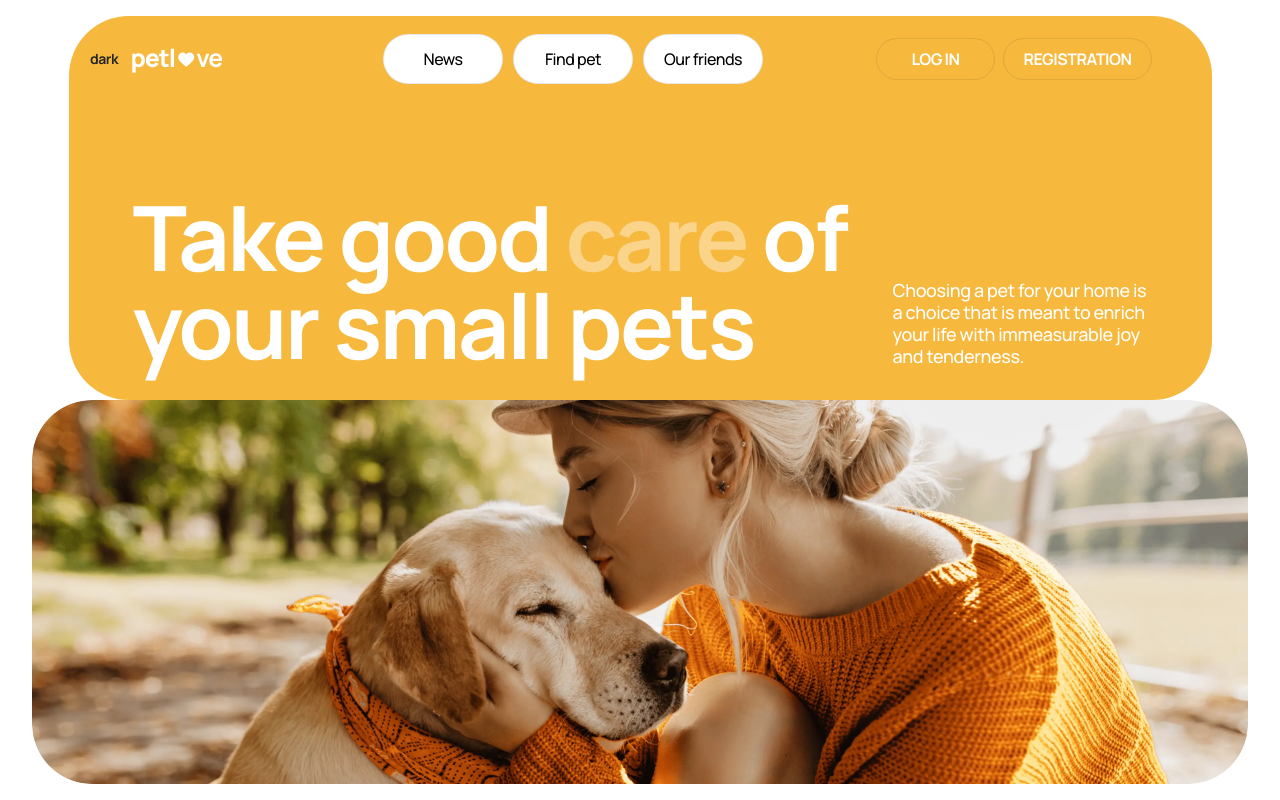
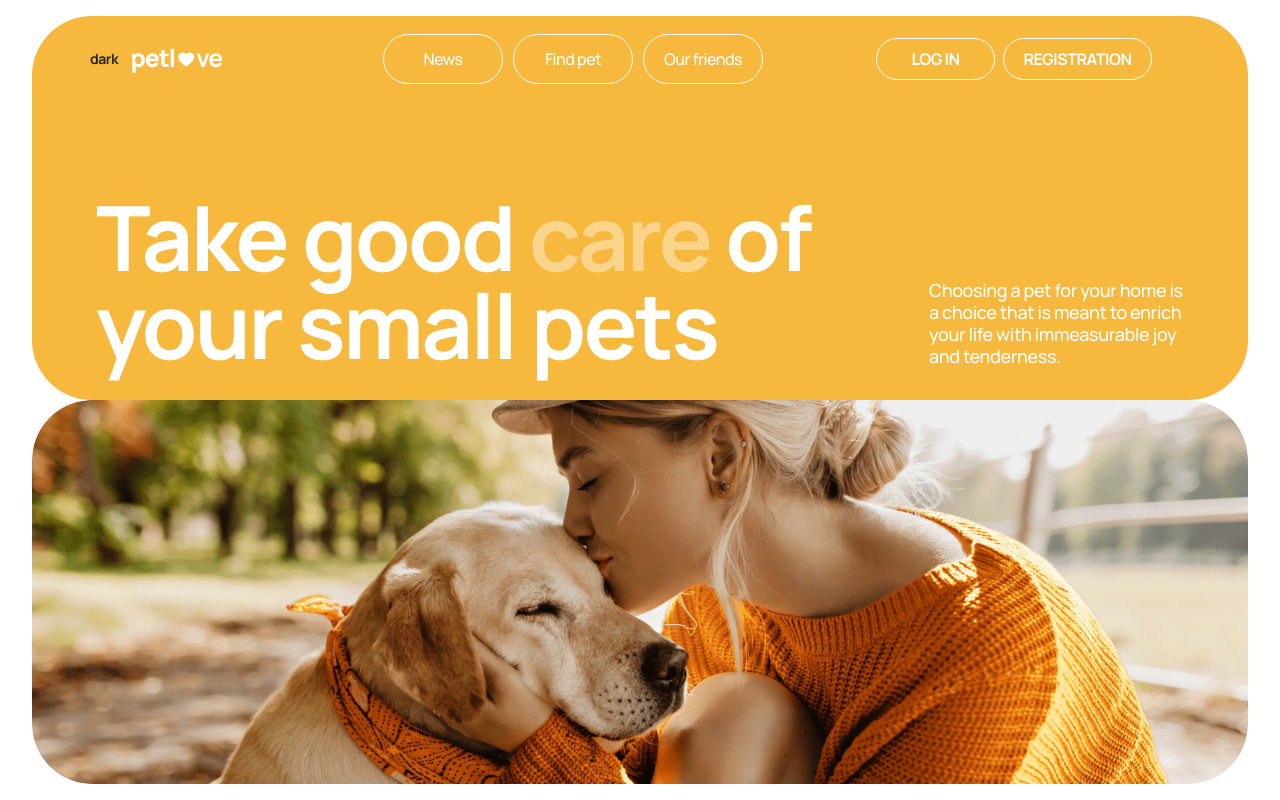
Before and after one commit to YanaShumylo/petlove-react, a React (Vite) app: page / in a window 1280 px wide. Built offline with nearby package versions, Linux system fonts and the light colour scheme; no server answers.

Commit message:
Fixed style Home and Header

```diff
--- a/src/components/Header/AuthNav/AuthNav.module.css
+++ b/src/components/Header/AuthNav/AuthNav.module.css
@@ -47,7 +47,7 @@ line-height: 1.25;}
 
 @media (min-width: 1280px) {
 .link {
-  border: 1px solid var(--color-border);
+  border: 1px solid var(--color-white);
   color: var(--color-white);
   background-color: var(--color-accent);
   transition: all 0.3s ease;
--- a/src/components/Header/Nav/Nav.module.css
+++ b/src/components/Header/Nav/Nav.module.css
@@ -93,8 +93,9 @@ gap: 10px;
 }
 
 .link {
-  border: 1px solid var(--color-border);
-  color: var(--color-black);
+  border: 1px solid var(--color-white);
+  color: var(--color-white);
+  background-color: var(--color-accent);
   transition: all 0.3s ease;
 }
 
--- a/src/pages/HomePage/HomePage.module.css
+++ b/src/pages/HomePage/HomePage.module.css
@@ -14,6 +14,7 @@ padding: 10px 20px 10px;
  .wrapper {
   position: relative;
   max-width: 335px;
+  width: 100%;
   height: 390px;
   padding-top: 118px;
   padding-left: 20px;
@@ -57,6 +58,7 @@ padding: 16px 32px 10px;
   .wrapper {
   border-radius: 60px;
   max-width: 704px;
+  width: 100%;
   height: 496px;
   padding-top: 178px;
   padding-left: 32px;
@@ -83,6 +85,7 @@ font-size: 80px;
   .image {
   border-radius: 60px;
   max-width: 704px;
+  width: 100%;
   }
 }
 
@@ -91,8 +94,9 @@ font-size: 80px;
 max-width: 1280px;
   }
 
-   .wrapper {
+  .wrapper {
   max-width: 1216px;
+  width: 100%;
   height: 384px;
   padding-top: 178px;
   padding-left: 64px;
@@ -120,7 +124,7 @@ line-height: 0.97;
   margin-left: 0;}
 
   .image {
+  max-width: 1216px;
   width: 100%;
-  max-width: 1216px;
   }
 }
```
